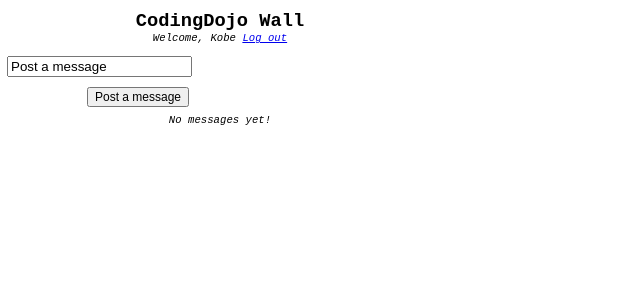
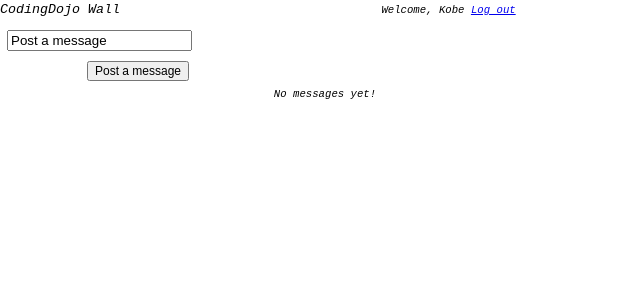
Before and after one commit to clarkkarenl/codingdojo_python_track, a Flask app: template python_stack/flask_MySQL/the_wall/templates/wall.html in a window 1280 px wide. Shown: the top 300 px of the page, without its empty margins (0-640 px from the left). Run offline with Flask 2, Linux system fonts and the light colour scheme; the template is opened without the code that fills it, so the values that code supplies are empty; a user stored in the database is signed in.

Commit message:
Checkpoint The Wall

```diff
--- a/python_stack/flask_MySQL/the_wall/static/css/style.css
+++ b/python_stack/flask_MySQL/the_wall/static/css/style.css
@@ -2,12 +2,25 @@
     margin: 0px;
 }
 body {
-    width: 440px;
+    width: 650px;
     font-family: 'Courier New', Courier, monospace;
 }
 .top {
     display: inline-block;
-    width: 430px;
+    width: 600px;
+}
+.header {
+    display: inline-block;
+}
+span {
+    font-size: 10pt;
+    padding: 0px 255px 0px 0px;
+}
+ul, li {
+    list-style-type: none;
+}
+li {
+    margin-left: 15px;
 }
 p {
     text-align: center;
--- a/python_stack/flask_MySQL/the_wall/templates/wall.html
+++ b/python_stack/flask_MySQL/the_wall/templates/wall.html
@@ -10,8 +10,7 @@
 </head>
 <body>
     <div class="header">
-        <h3>CodingDojo Wall</h3>
-        <p>Welcome, {{ session["name"] }} <a href="/logout_page">Log out</a>  </p>
+        <p><span>CodingDojo Wall</span>  Welcome, {{ session["name"] }} <a href="/logout_page">Log out</a>  </p>
     </div> <!-- End header -->
     <div class="post_msg">
         <form action='/post_msg' method='post'>
```
